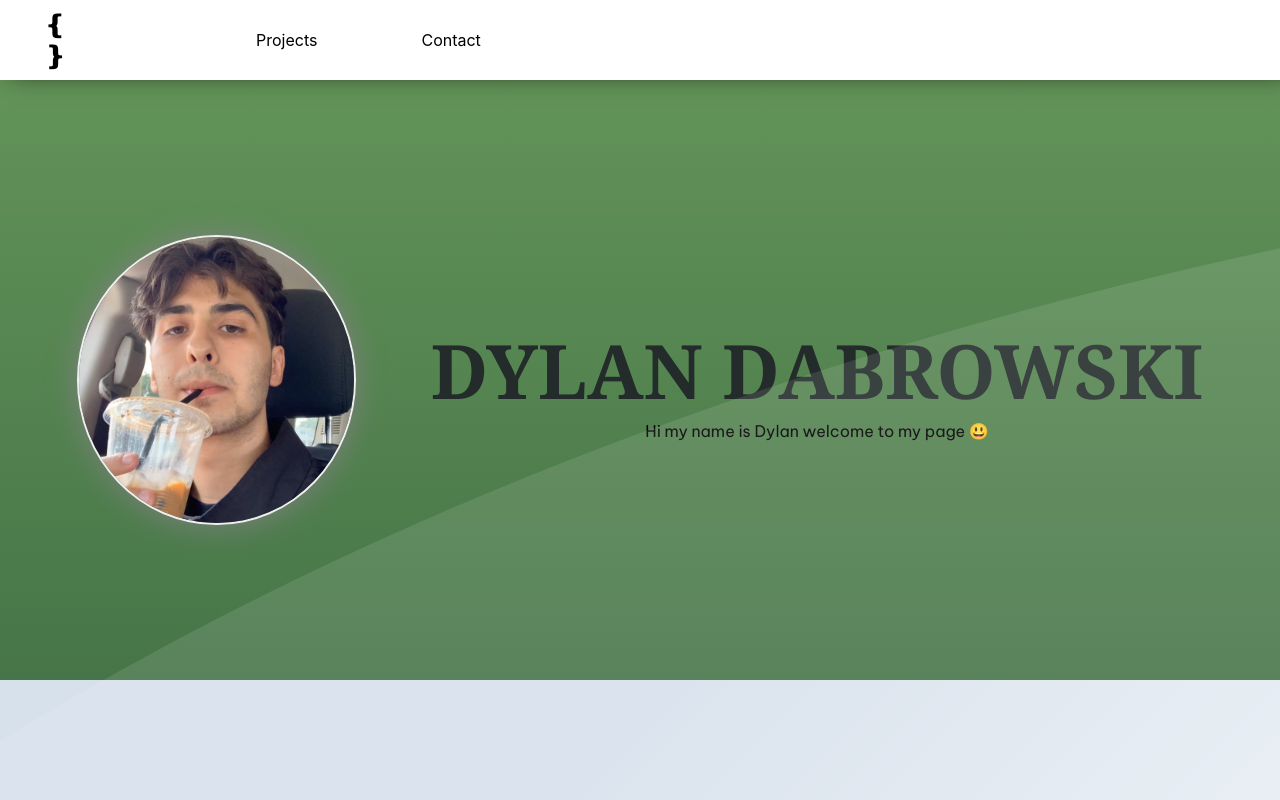
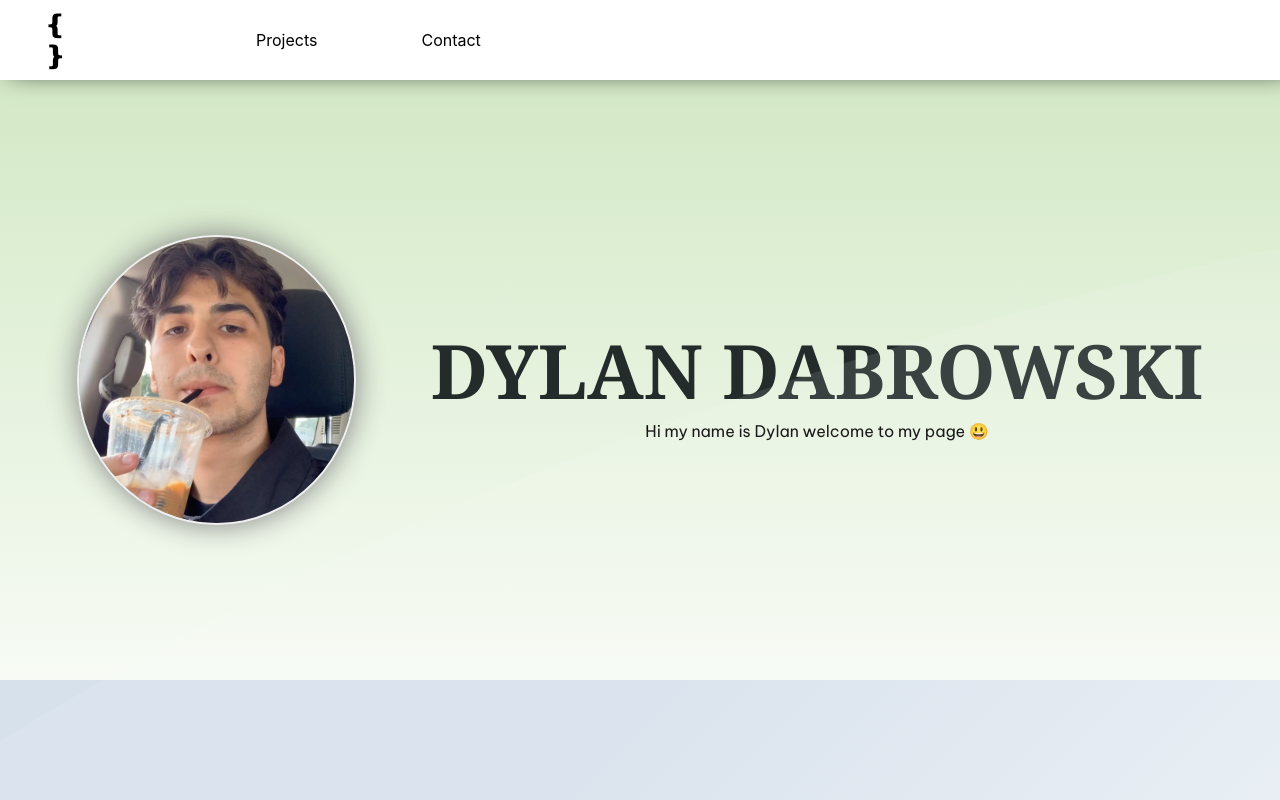
Before and after one commit to DylanDabrowski/website-v2.0, a React (Create React App) app: page / in a window 1280 px wide. Shown: the top 800 px of the page. Built offline with nearby package versions, Linux system fonts and the light colour scheme.

Commit message:
color changes and tried fixing banenr thing that comes up when sending it on discord or imessage or anything like that.

```diff
--- a/src/components/HeroSection/HeroSection.css
+++ b/src/components/HeroSection/HeroSection.css
@@ -42,7 +42,7 @@
   justify-content: center;
   align-items: center;
 
-  background: linear-gradient(0deg, #406e45, #94c973, #b1d8b7);
+  background: linear-gradient(0deg, #ffffff, #94c973, #b1d8b7);
   background-size: 600% 600%;
 
   animation: GreenGradient 11s ease infinite;
```
Also changed, not shown: public/manifest.json, public/wave-emoji.png (added).
